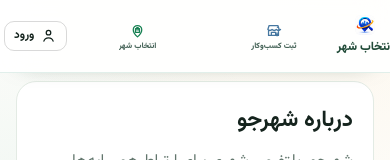
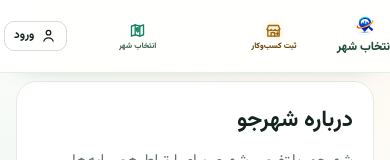
Before and after one commit to javad136999/shahrjo, a Next.js app in the folder apps/web/: page /about in a window 390 px wide. Shown: the top 160 px of the page. Built offline with nearby package versions, Linux system fonts and the light colour scheme; no server answers.

Commit message:
feat(web): polish city and business header actions

```diff
--- a/apps/web/src/app/mobile-home-fixes.css
+++ b/apps/web/src/app/mobile-home-fixes.css
@@ -1120,3 +1120,90 @@
   background: transparent !important;
   box-shadow: none !important;
 }
+
+
+/* Refined city + business actions: preserve the compact header layout while
+   giving each action a distinct, immediately recognizable visual language. */
+.site-header .header-pills .header-citybtn,
+.site-header .header-pills .header-citybtn:hover,
+.site-header .header-pills .header-citybtn:focus-visible {
+  border: 1px solid #cfe6d9 !important;
+  border-radius: 999px !important;
+  background: linear-gradient(135deg, #f5fbf7, #e7f5ec) !important;
+  box-shadow: 0 2px 9px rgb(18 105 75 / 10%) !important;
+  color: #0b684f !important;
+  transition: background .18s ease, border-color .18s ease, box-shadow .18s ease !important;
+}
+.site-header .header-pills .header-citybtn:hover,
+.site-header .header-pills .header-citybtn:focus-visible {
+  border-color: #9bcdb0 !important;
+  background: #e1f3e8 !important;
+  box-shadow: 0 3px 12px rgb(18 105 75 / 17%) !important;
+}
+.site-header .header-pills .header-citybtn .header-icon--city {
+  color: #118260 !important;
+  stroke-width: 1.9;
+}
+
+.site-header .header-pills .header-register-business,
+.site-header .header-pills .header-register-business:hover,
+.site-header .header-pills .header-register-business:focus-visible {
+  position: relative !important;
+  z-index: 1;
+  isolation: isolate;
+  overflow: visible !important;
+  border: 1px solid #e4bd60 !important;
+  border-radius: 999px !important;
+  background: linear-gradient(115deg, #fff9e8 0%, #f8e3a6 58%, #fff0c7 100%) !important;
+  color: #684309 !important;
+  box-shadow:
+    0 0 0 1px rgb(255 235 178 / 72%),
+    0 2px 10px rgb(190 135 28 / 24%),
+    0 0 18px rgb(220 169 48 / 30%) !important;
+  animation: header-register-gold-glow 2.8s ease-in-out infinite !important;
+  transition: border-color .18s ease, background .18s ease, box-shadow .18s ease !important;
+}
+.site-header .header-pills .header-register-business:hover,
+.site-header .header-pills .header-register-business:focus-visible {
+  border-color: #d29c2d !important;
+  background: linear-gradient(115deg, #fff3c9 0%, #f4d982 58%, #ffe9ac 100%) !important;
+  box-shadow:
+    0 0 0 2px rgb(255 232 163 / 85%),
+    0 3px 13px rgb(190 135 28 / 31%),
+    0 0 22px rgb(220 169 48 / 42%) !important;
+}
+.site-header .header-pills .header-register-business:focus-visible {
+  outline: 2px solid #9b6a10 !important;
+  outline-offset: 3px !important;
+}
+.site-header .header-pills .header-register-business .header-icon--store {
+  color: #9a6811 !important;
+  filter: drop-shadow(0 0 3px rgb(224 174 55 / 48%));
+  stroke-width: 1.9;
+}
+@keyframes header-register-gold-glow {
+  0%, 100% {
+    box-shadow:
+      0 0 0 1px rgb(255 235 178 / 65%),
+      0 2px 9px rgb(190 135 28 / 20%),
+      0 0 14px rgb(220 169 48 / 24%);
+  }
+  50% {
+    box-shadow:
+      0 0 0 2px rgb(255 235 178 / 82%),
+      0 3px 12px rgb(190 135 28 / 30%),
+      0 0 24px rgb(220 169 48 / 46%);
+  }
+}
+@media (max-width: 600px) {
+  /* Let the gold halo breathe beyond the button without changing the flex row. */
+  .site-header .header-inner,
+  .site-header .header-pills {
+    overflow: visible !important;
+  }
+}
+@media (prefers-reduced-motion: reduce) {
+  .site-header .header-pills .header-register-business {
+    animation: none !important;
+  }
+}
--- a/apps/web/src/components/header-pills.tsx
+++ b/apps/web/src/components/header-pills.tsx
@@ -9,16 +9,18 @@ import { CityPicker } from '@/components/city-picker';
 function HeaderIcon({ type }: { type: 'store' | 'city' }) {
   if (type === 'store') {
     return (
-      <svg className="header-icon" viewBox="0 0 24 24" aria-hidden="true" focusable="false">
-        <path d="M4 10.5 5.8 5h12.4l1.8 5.5M4 10.5c.7 1 1.8 1.5 3 1.5s2.3-.5 3-1.5c.7 1 1.8 1.5 3 1.5s2.3-.5 3-1.5c.7 1 1.8 1.5 3 1.5s2.3-.5 3-1.5M5 11.5V19h14v-7.5M9 19v-4.5h6V19M17.5 7.5h.01" />
-        <path d="M17 15.5v4M15 17.5h4" />
+      <svg className="header-icon header-icon--store" viewBox="0 0 24 24" aria-hidden="true" focusable="false">
+        <path d="M4 10.5V20h16v-9.5M3 10.5 5 5h14l2 5.5" />
+        <path d="M3 10.5c.5 1.1 1.5 1.7 2.8 1.7s2.3-.6 2.8-1.7c.5 1.1 1.5 1.7 2.8 1.7s2.3-.6 2.8-1.7c.5 1.1 1.5 1.7 2.8 1.7s2.3-.6 2.8-1.7M8.5 20v-5h5v5M17.5 14.5v4m-2-2h4" />
       </svg>
     );
   }
   return (
-    <svg className="header-icon" viewBox="0 0 24 24" aria-hidden="true" focusable="false">
-      <path d="M12 21s6-5.1 6-10a6 6 0 1 0-12 0c0 4.9 6 10 6 10Z" />
-      <path d="M9.2 14.5h5.6V9.2H9.2v5.3ZM11 9.2V7.8h2v1.4M11.2 11.2h.01M13 11.2h.01" />
+    <svg className="header-icon header-icon--city" viewBox="0 0 24 24" aria-hidden="true" focusable="false">
+      <path d="m3.5 6 5.2-2 6.6 2 5.2-2v14l-5.2 2-6.6-2-5.2 2z" />
+      <path d="M8.7 4v14m6.6-12v14" />
+      <path d="M12.2 14s-2.1-2.1-2.1-4a2.1 2.1 0 1 1 4.2 0c0 1.9-2.1 4-2.1 4Z" />
+      <circle cx="12.2" cy="10" r=".55" />
     </svg>
   );
 }
```
Also changed, not shown: 1 other file (tests, documents, lock files or other folders).
